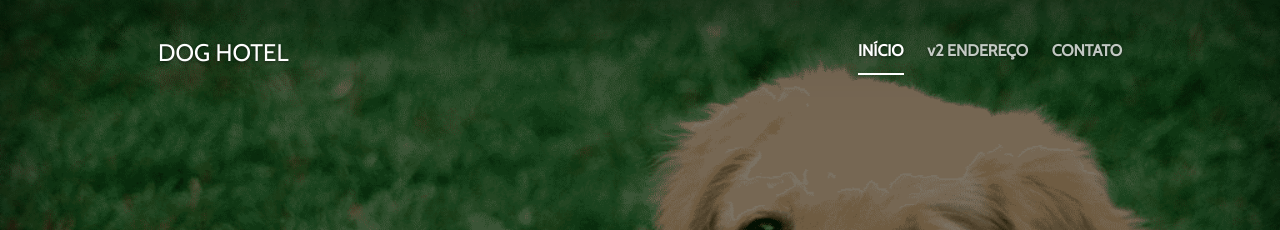
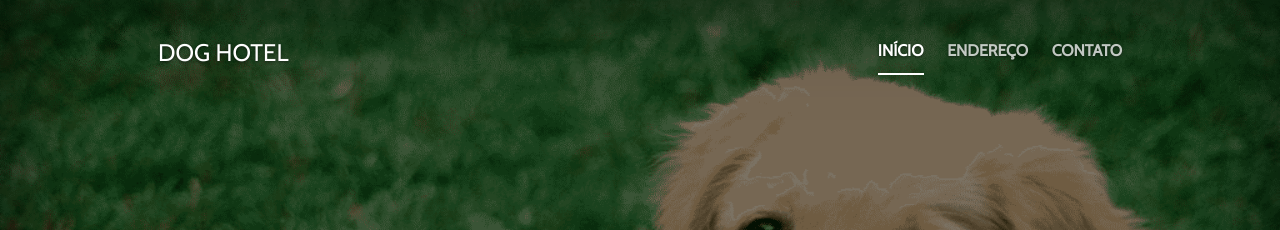
Before and after one commit to ConTTudOweb/hospedagemparacaesapucarana, a Jekyll site: the page built from index.html, in a window 1280 px wide. Shown: the top 230 px of the page. Built offline with Jekyll 4.4.1, drawn with Linux system fonts in a browser that asks for light colours.

Commit message:
Update header.html

```diff
--- a/_includes/header.html
+++ b/_includes/header.html
@@ -4,8 +4,8 @@
     <nav>
       <ul class="nav masthead-nav">
         <li class="{% if page.url == '/' %}active{% endif %}"><a href="{{site.baseurl}}">INÍCIO</a></li>
-        <li class="{% if page.url == '/endereco/' %}active{% endif %}"><a href="{{site.baseurl}}/endereco">v2 ENDEREÇO</a></li>
-        <li class="{% if page.url == '/contato/' %}active{% endif %}"><a href="./contato">CONTATO</a></li>
+        <li class="{% if page.url == '/endereco/' %}active{% endif %}"><a href="{{site.baseurl}}/endereco">ENDEREÇO</a></li>
+        <li class="{% if page.url == '/contato/' %}active{% endif %}"><a href="{{site.baseurl}}/contato">CONTATO</a></li>
       </ul>
     </nav>
   </div>
```
